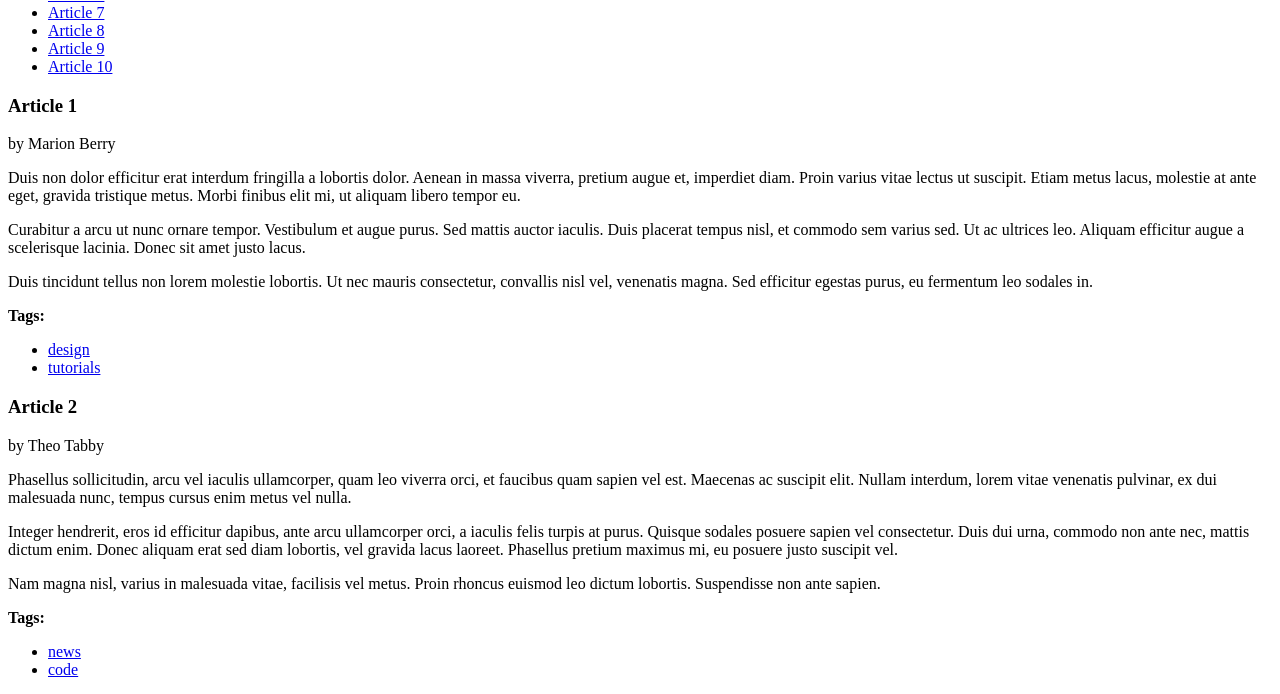
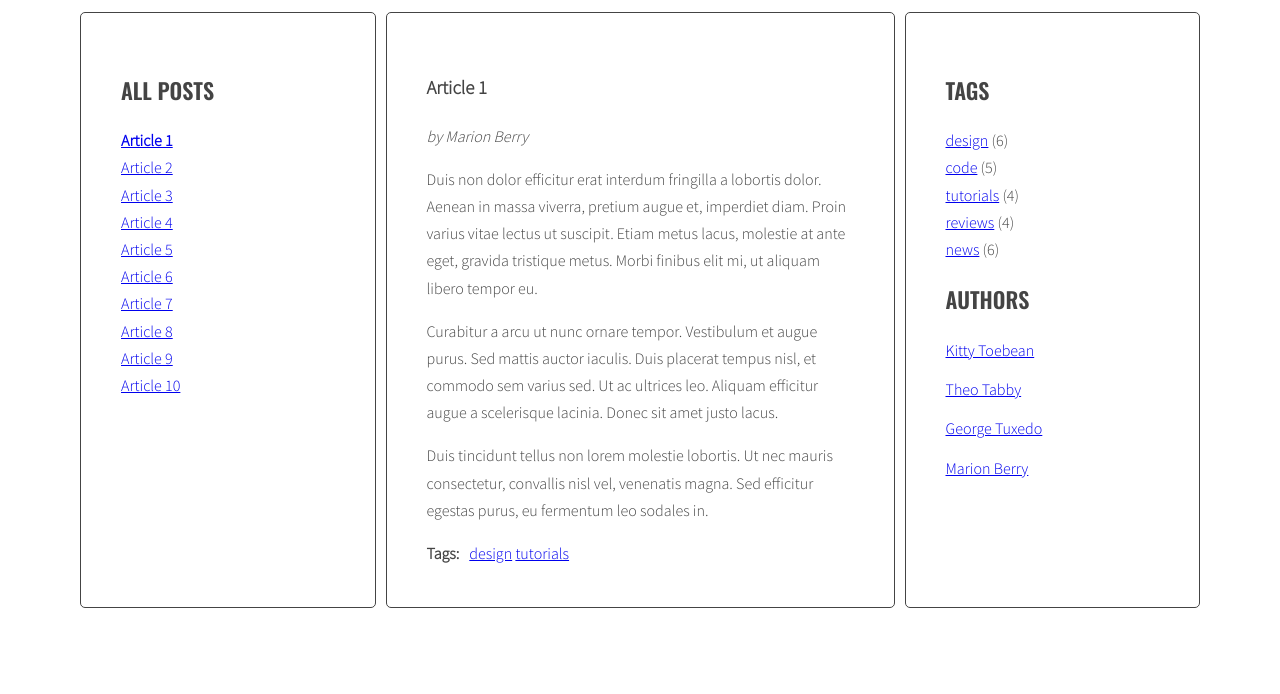
Before and after one commit to plszymanlu/javascript-blog, a website: page index.html in a window 1280 px wide. Shown: the part 231-925 px from the top of the page. After the commit the page ends 847 px from the top, so only its background shows below. Drawn offline with nearby package versions, Linux system fonts and the light colour scheme; files that its build step writes are made by us from their sources.

Commit message:
poprawkaTaskrunner

```diff
--- a/index.html
+++ b/index.html
@@ -4,6 +4,7 @@
     <meta charset="UTF-8">
     <meta name="viewport" content="width=device-width, initial-scale=1.0">
     <title>Document</title>
+    <link rel="stylesheet" href="style.css">
 </head>
 <body>
     <div class="blog">
@@ -247,5 +248,6 @@
           </main>
         </div>
       </div>
+      <script src="js/script.js"></script>
 </body>
 </html>
--- a/package.json
+++ b/package.json
@@ -16,7 +16,7 @@
     "build-dev": "npm-run-all build-dev:sass build:autoprefixer",
     "build-dev:sass": "node-sass --output-style expanded --source-map true -o css sass",
     "watch": "npm-runn-all build:* build-dev -p watch:*",
-    "watch:browsersync": "browser-sync start --server --files \"css/*.css\" \"*.html\"",
+    "watch:browsersync": "browser-sync start --server --files \"css/*.css\" \"*.html\" \"js/*.js\"",
     "watch:sassprefixer": "onchange sass/*.scss -- npm run build-dev",
   },
   "keywords": [],
```
